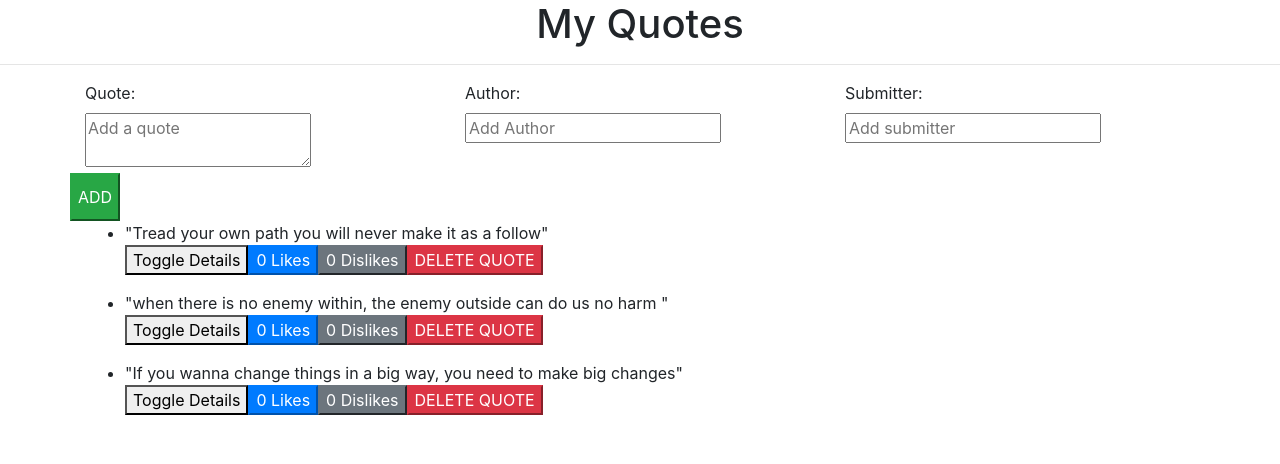
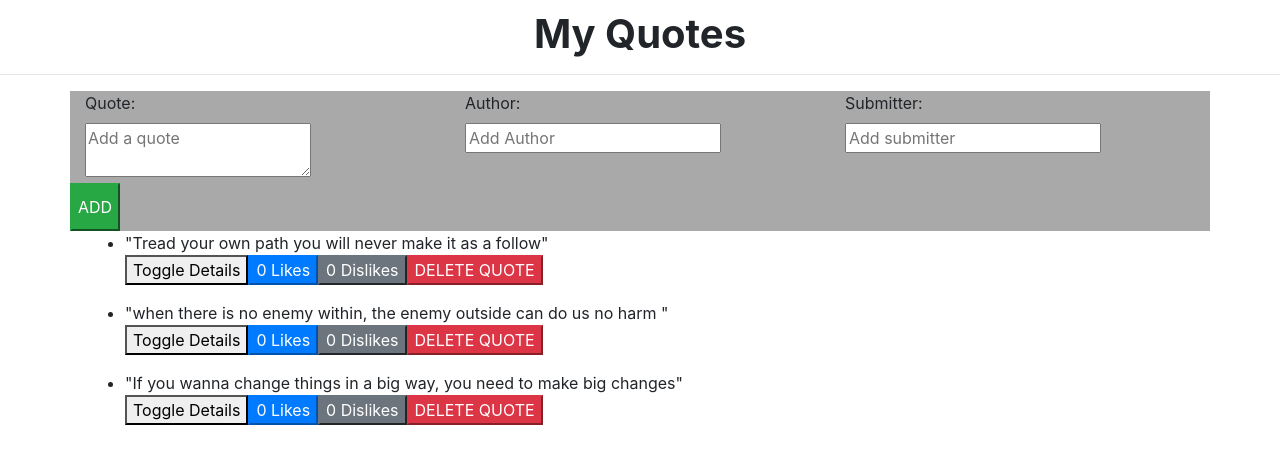
Before and after one commit to waheedmusa/quotes, an Angular app: page / in a window 1280 px wide. Shown: the top 464 px of the page. Built offline with nearby package versions, Linux system fonts and the light colour scheme.

Commit message:
background color added

```diff
--- a/src/app/quote/quote.component.css
+++ b/src/app/quote/quote.component.css
@@ -1,3 +1,8 @@
 .header{
-    text-align: center
+    text-align: center;
+    font-weight: bold;
+    padding-top: 10px;
 }
+.row{
+    background-color: darkgray
+}
```
